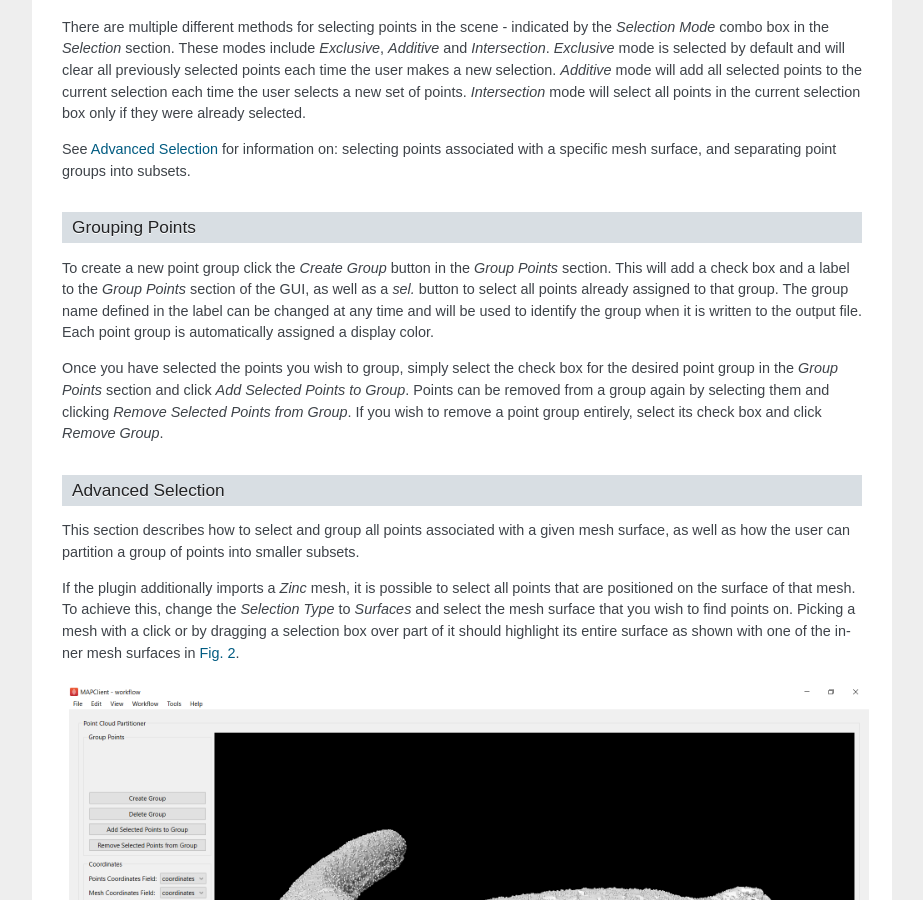
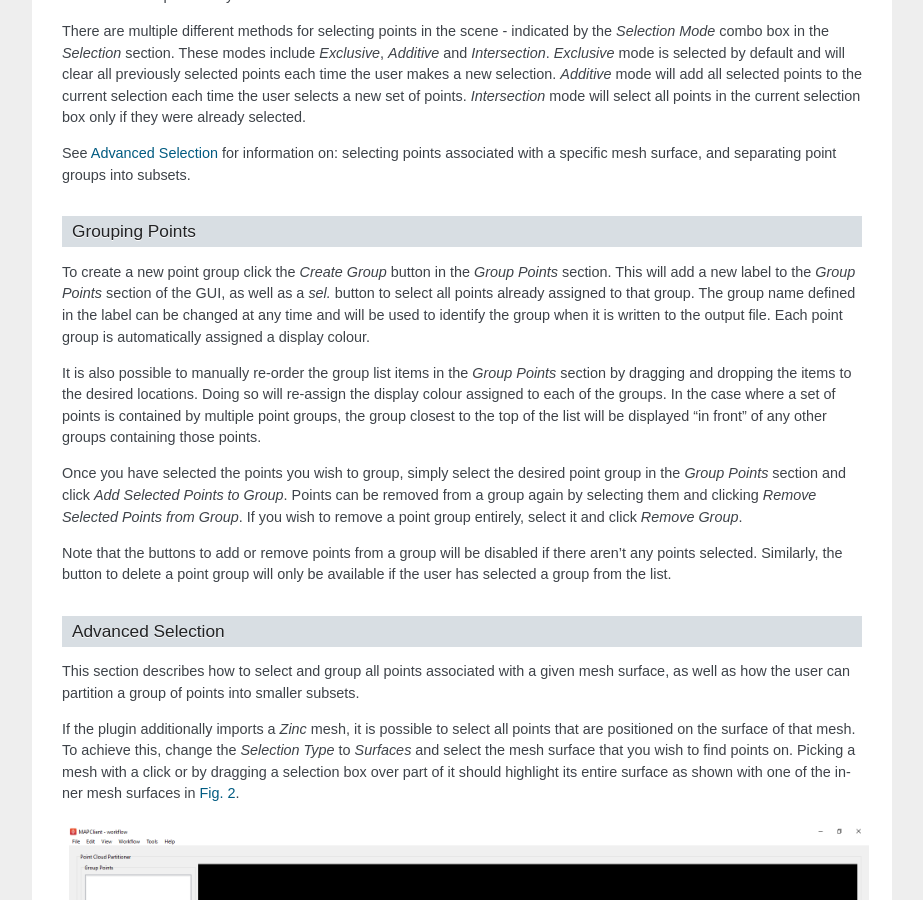
Before and after one commit to tsalemink/pointcloudpartitionerstep, a Sphinx documentation site: the page built from docs/index.rst, in a window 1280 px wide and 900 px high, scrolled down 1458 px. Shown: the whole window, without its empty margins (198-1121 px from the left). Built offline with Sphinx 7.4.7, drawn with Linux system fonts in a browser that asks for light colours.

Commit message:
Update documentation

```diff
--- a/docs/index.rst
+++ b/docs/index.rst
@@ -63,14 +63,21 @@ subsets.
 Grouping Points
 ^^^^^^^^^^^^^^^
 
-To create a new point group click the `Create Group` button in the `Group Points` section. This will add a check box and a label to the
+To create a new point group click the `Create Group` button in the `Group Points` section. This will add a new label to the
 `Group Points` section of the GUI, as well as a `sel.` button to select all points already assigned to that group.
 The group name defined in the label can be changed at any time and will be used to identify the group when
-it is written to the output file. Each point group is automatically assigned a display color.
+it is written to the output file. Each point group is automatically assigned a display colour.
 
-Once you have selected the points you wish to group, simply select the check box for the desired point group in the `Group Points` section
+It is also possible to manually re-order the group list items in the `Group Points` section by dragging and dropping the items to the
+desired locations. Doing so will re-assign the display colour assigned to each of the groups. In the case where a set of points is contained
+by multiple point groups, the group closest to the top of the list will be displayed "in front" of any other groups containing those points.
+
+Once you have selected the points you wish to group, simply select the desired point group in the `Group Points` section
 and click `Add Selected Points to Group`. Points can be removed from a group again by selecting them and clicking
-`Remove Selected Points from Group`. If you wish to remove a point group entirely, select its check box and click `Remove Group`.
+`Remove Selected Points from Group`. If you wish to remove a point group entirely, select it and click `Remove Group`.
+
+Note that the buttons to add or remove points from a group will be disabled if there aren't any points selected. Similarly, the button to
+delete a point group will only be available if the user has selected a group from the list.
 
 .. _advanced-selection:
 
```
Also changed, not shown: docs/_images/point-cloud-partitioner-initial.png, docs/_images/point-cloud-partitioner-points-grouped.png, docs/_images/point-cloud-partitioner-selecting.png, docs/_images/point-cloud-partitioner-surface-points.png, docs/_images/point-cloud-partitioner-surface-selection.png.
